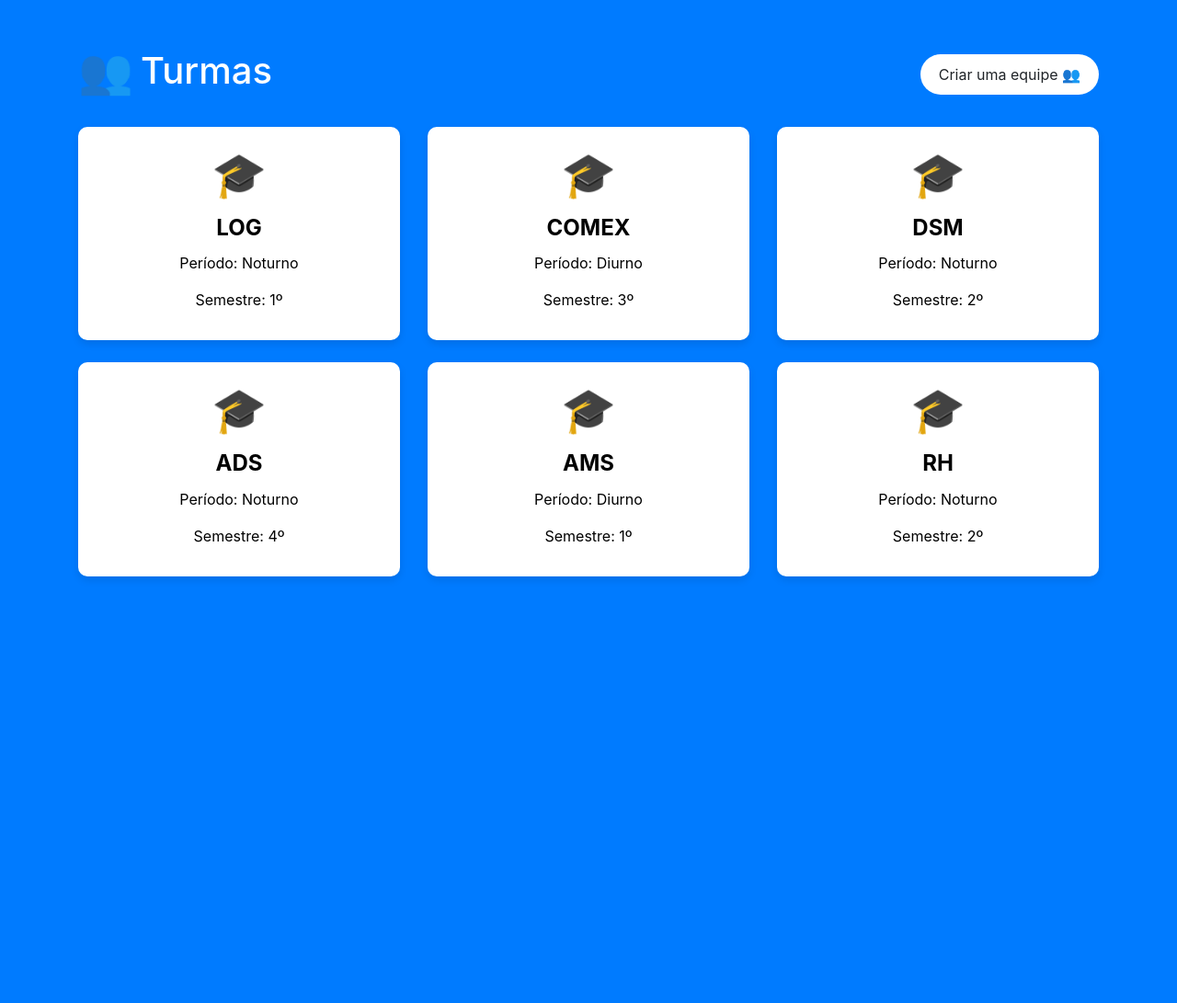
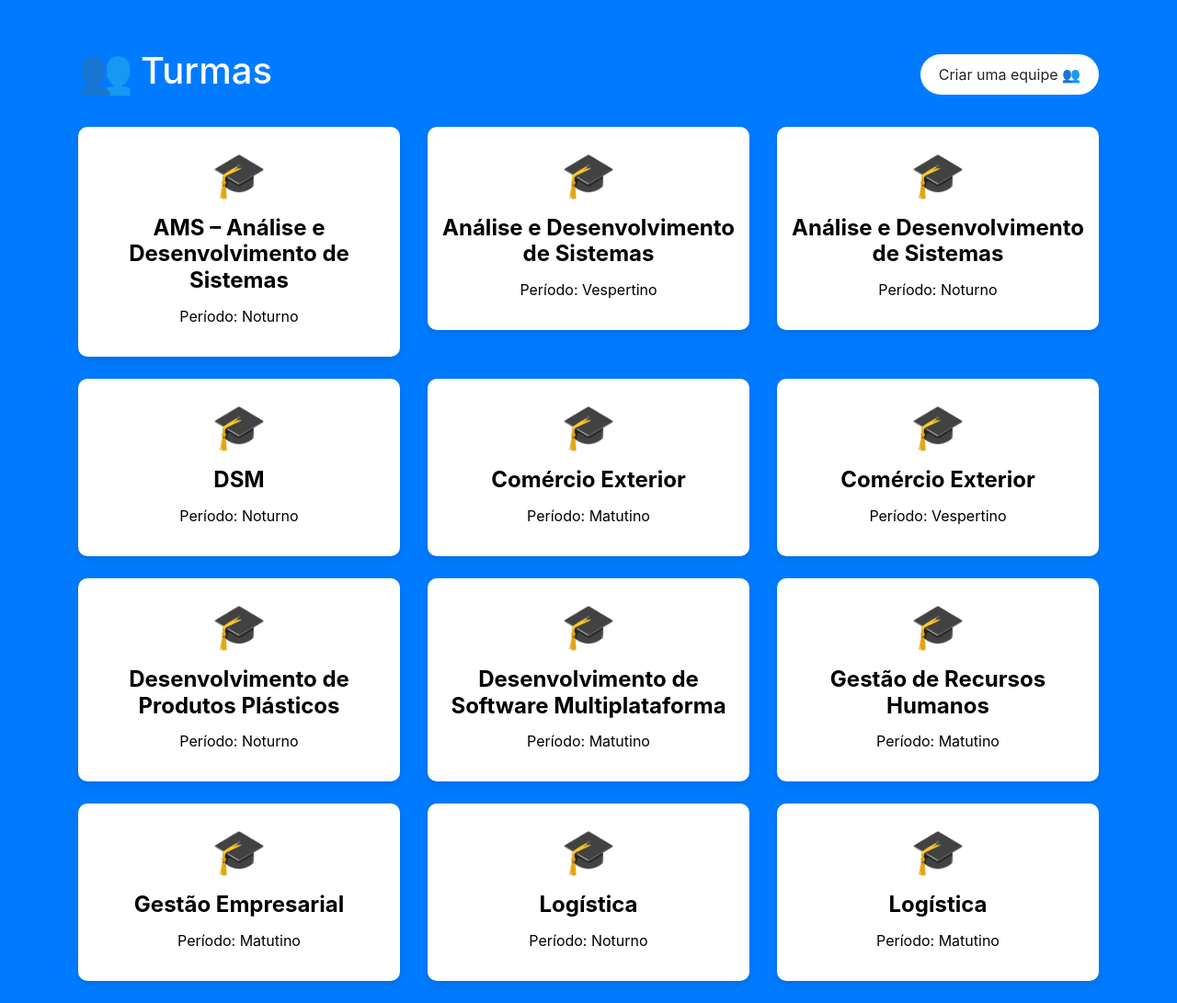
Before and after one commit to ajlima12/TURMASPI, a website built with Vite: page index.html in a window 1280 px wide. Shown: the whole page at 92% size. Before the commit the page ends 800 px from the top, so only its background shows below. Built offline with nearby package versions, Linux system fonts and the light colour scheme.

Commit message:
MUDANÇAS DE ACORDO COM P.I

```diff
--- /dev/null
+++ b/Semestres.css
@@ -0,0 +1,49 @@
+/* Navbar */
+.navbar-blue {
+    background-color: #007bff;
+}
+
+.navbar-brand {
+    font-weight: bold;
+    font-size: 1.5rem;
+}
+
+/* Botão de Voltar */
+#backButton {
+    border-radius: 50%;
+    background-color: transparent;
+    border: none;
+    color: white;
+    font-size: 1.5rem;
+}
+
+#backButton i {
+    color: white; /* Define a cor do ícone da seta como branco */
+}
+
+#backButton:hover {
+    background-color: rgba(255, 255, 255, 0.2);
+}
+
+/* Formulário */
+.card {
+    border-radius: 15px;
+    background-color: #f8f9fa;
+}
+
+.form-select {
+    border-radius: 10px;
+    font-size: 1.1rem;
+}
+
+button[type="submit"] {
+    border-radius: 25px;
+    padding: 10px 40px;
+    font-size: 1.2rem;
+}
+
+/* Estilos gerais */
+body {
+    background-color: #e9ecef;
+    font-family: 'Segoe UI', Tahoma, Geneva, Verdana, sans-serif;
+}
--- a/index.html
+++ b/index.html
@@ -6,13 +6,6 @@
     <title>Turmas</title>
     <link href="https://stackpath.bootstrapcdn.com/bootstrap/4.5.2/css/bootstrap.min.css" rel="stylesheet">
     <link href="styles.css" rel="stylesheet">
-    <script type="text/javascript">
-        (function(c,l,a,r,i,t,y){
-            c[a]=c[a]||function(){(c[a].q=c[a].q||[]).push(arguments)};
-            t=l.createElement(r);t.async=1;t.src="https://www.clarity.ms/tag/"+i;
-            y=l.getElementsByTagName(r)[0];y.parentNode.insertBefore(t,y);
-        })(window, document, "clarity", "script", "o5wof7w7yd");
-    </script>
 </head>
 <body>
     <div class="container mt-5">
@@ -27,55 +20,112 @@
         </div>
         <div class="row">
             <div class="col-md-4 mb-4">
-                <a href="PlanoAdaptativo.html">
-                <button class="card p-3 text-center">
-
+                <a href="Semestres.html">
+                    <div class="card p-3 text-center btn-transparent">
                         <div class="icon mb-2">&#127891;</div>
-                    <h2 class="card-title">LOG</h2>
+                        <h2 class="card-title">AMS – Análise e Desenvolvimento de Sistemas</h2>
                         <p>Período: Noturno</p>
-                    <p>Semestre: 1º</p>
-                </button>
+                    </div>
                 </a>
             </div>
             <div class="col-md-4 mb-4">
-                <button class="card p-3 text-center">
+                <a href="Semestres.html">
+                    <div class="card p-3 text-center btn-transparent">
                         <div class="icon mb-2">&#127891;</div>
-                    <h2 class="card-title">COMEX</h2>
-                    <p>Período: Diurno</p>
-                    <p>Semestre: 3º</p>
-                </button>
+                        <h2 class="card-title">Análise e Desenvolvimento de Sistemas</h2>
+                        <p>Período: Vespertino</p>
+                    </div>
+                </a>
             </div>
             <div class="col-md-4 mb-4">
-                <button class="card p-3 text-center">
+                <a href="Semestres.html">
+                    <div class="card p-3 text-center btn-transparent">
+                        <div class="icon mb-2">&#127891;</div>
+                        <h2 class="card-title">Análise e Desenvolvimento de Sistemas</h2>
+                        <p>Período: Noturno</p>
+                    </div>
+                </a>
+            </div>
+            <div class="col-md-4 mb-4">
+                <a href="Semestres.html">
+                    <div class="card p-3 text-center btn-transparent">
                         <div class="icon mb-2">&#127891;</div>
                         <h2 class="card-title">DSM</h2>
                         <p>Período: Noturno</p>
-                    <p>Semestre: 2º</p>
-                </button>
+                    </div>
+                </a>
             </div>
             <div class="col-md-4 mb-4">
-                <button class="card p-3 text-center">
+                <a href="Semestres.html">
+                    <div class="card p-3 text-center btn-transparent">
                         <div class="icon mb-2">&#127891;</div>
-                    <h2 class="card-title">ADS</h2>
-                    <p>Período: Noturno</p>
-                    <p>Semestre: 4º</p>
-                </button>
+                        <h2 class="card-title">Comércio Exterior</h2>
+                        <p>Período: Matutino</p>
+                    </div>
+                </a>
             </div>
             <div class="col-md-4 mb-4">
-                <button class="card p-3 text-center">
+                <a href="Semestres.html">
+                    <div class="card p-3 text-center btn-transparent">
                         <div class="icon mb-2">&#127891;</div>
-                    <h2 class="card-title">AMS</h2>
-                    <p>Período: Diurno</p>
-                    <p>Semestre: 1º</p>
-                </button>
+                        <h2 class="card-title">Comércio Exterior</h2>
+                        <p>Período: Vespertino</p>
+                    </div>
+                </a>
             </div>
             <div class="col-md-4 mb-4">
-                <button class="card p-3 text-center">
+                <a href="Semestres.html">
+                    <div class="card p-3 text-center btn-transparent">
                         <div class="icon mb-2">&#127891;</div>
-                    <h2 class="card-title">RH</h2>
+                        <h2 class="card-title">Desenvolvimento de Produtos Plásticos</h2>
                         <p>Período: Noturno</p>
-                    <p>Semestre: 2º</p>
-                </button>
+                    </div>
+                </a>
+            </div>
+            <div class="col-md-4 mb-4">
+                <a href="Semestres.html">
+                    <div class="card p-3 text-center btn-transparent">
+                        <div class="icon mb-2">&#127891;</div>
+                        <h2 class="card-title">Desenvolvimento de Software Multiplataforma</h2>
+                        <p>Período: Matutino</p>
+                    </div>
+                </a>
+            </div>
+            <div class="col-md-4 mb-4">
+                <a href="Semestres.html">
+                    <div class="card p-3 text-center btn-transparent">
+                        <div class="icon mb-2">&#127891;</div>
+                        <h2 class="card-title">Gestão de Recursos Humanos</h2>
+                        <p>Período: Matutino</p>
+                    </div>
+                </a>
+            </div>
+            <div class="col-md-4 mb-4">
+                <a href="Semestres.html">
+                    <div class="card p-3 text-center btn-transparent">
+                        <div class="icon mb-2">&#127891;</div>
+                        <h2 class="card-title">Gestão Empresarial</h2>
+                        <p>Período: Matutino</p>
+                    </div>
+                </a>
+            </div>
+            <div class="col-md-4 mb-4">
+                <a href="Semestres.html">
+                    <div class="card p-3 text-center btn-transparent">
+                        <div class="icon mb-2">&#127891;</div>
+                        <h2 class="card-title">Logística</h2>
+                        <p>Período: Noturno</p>
+                    </div>
+                </a>
+            </div>
+            <div class="col-md-4 mb-4">
+                <a href="Semestres.html">
+                    <div class="card p-3 text-center btn-transparent">
+                        <div class="icon mb-2">&#127891;</div>
+                        <h2 class="card-title">Logística</h2>
+                        <p>Período: Matutino</p>
+                    </div>
+                </a>
             </div>
         </div>
     </div>
--- a/styles.css
+++ b/styles.css
@@ -19,6 +19,13 @@ body {
 .card-title {
   font-weight: bold;
   font-size: 24px;
+  color: #000000; /* Títulos em cor preta */
+}
+
+/* Estilo para o texto abaixo do título */
+.card p {
+  color: #000000; /* Texto abaixo do título também em preto */
+  font-size: 16px; /* Tamanho de fonte ajustado, se necessário */
 }
 
 /* Estilo para ícones */
@@ -41,7 +48,7 @@ body {
   background-color: #e0e0e0; /* Fundo cinza claro ao passar o mouse */
 }
 
-/* Opcional: Efeito hover para o botão 'Criar' */
+/* Efeito hover para o botão 'Criar' */
 .btn-create:hover {
   background-color: #e0e0e0; /* Pouco mais escuro ao passar o mouse */
 }
@@ -54,11 +61,25 @@ button.card {
   padding: 20px;
   border: none;
   outline: none;
-  background: none;
+  background: transparent; /* Transparente */
   font: inherit;
+  cursor: pointer;
 }
 
 /* Estilo para o título 'Turmas' */
 .titulo-branco {
   color: #ffffff; /* Cor branca para o título */
 }
+
+/* Deixa o link do botão transparente */
+a {
+  text-decoration: none;
+}
+
+a:hover {
+  text-decoration: none;
+}
+
+button.card:hover {
+  background-color: transparent; /* Deixa o botão transparente no hover */
+}
```
Also changed, not shown: Semestres.html (added, +61 -0 lines). Lines whose indentation alone changed are shown as unchanged.
